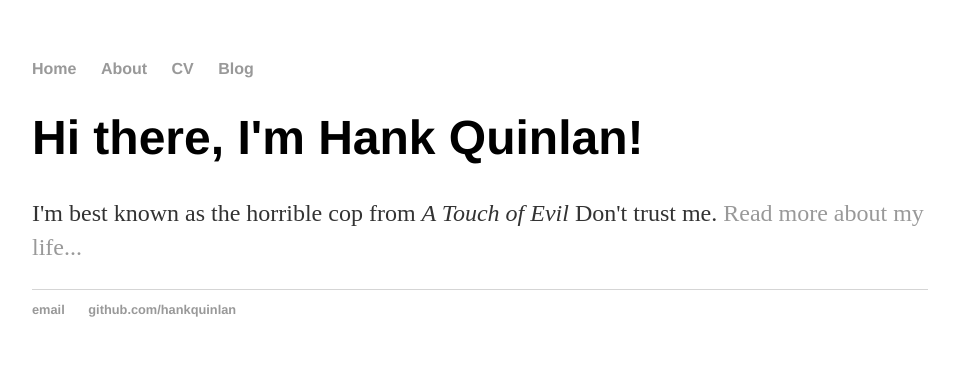
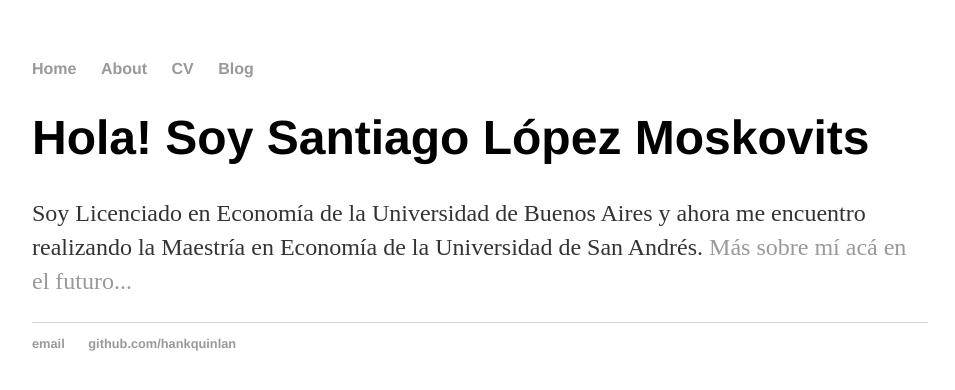
Before and after one commit to santilopezmoskovits/santilopezmoskovits.github.io, a Jekyll site: the page built from index.html, in a window 1280 px wide. Shown: the top 390 px of the page, without its empty margins (160-1115 px from the left). Built offline with Jekyll 4.4.1, drawn with Linux system fonts in a browser that asks for light colours.

Commit message:
Update index.html

```diff
--- a/index.html
+++ b/index.html
@@ -1,8 +1,8 @@
 ---
 layout: default
-title: Hank Quinlan, Horrible Cop
+title: Santiago López Moskovits, Economista
 ---
 <div class="blurb">
-	<h1>Hi there, I'm Hank Quinlan!</h1>
-	<p>I'm best known as the horrible cop from <em>A Touch of Evil</em> Don't trust me. <a href="/about">Read more about my life...</a></p>
+	<h1>Hola! Soy Santiago López Moskovits</h1>
+	<p>Soy Licenciado en Economía de la Universidad de Buenos Aires y ahora me encuentro realizando la Maestría en Economía de la Universidad de San Andrés. <a href="/about">Más sobre mí acá en el futuro...</a></p>
 </div><!-- /.blurb -->
```
